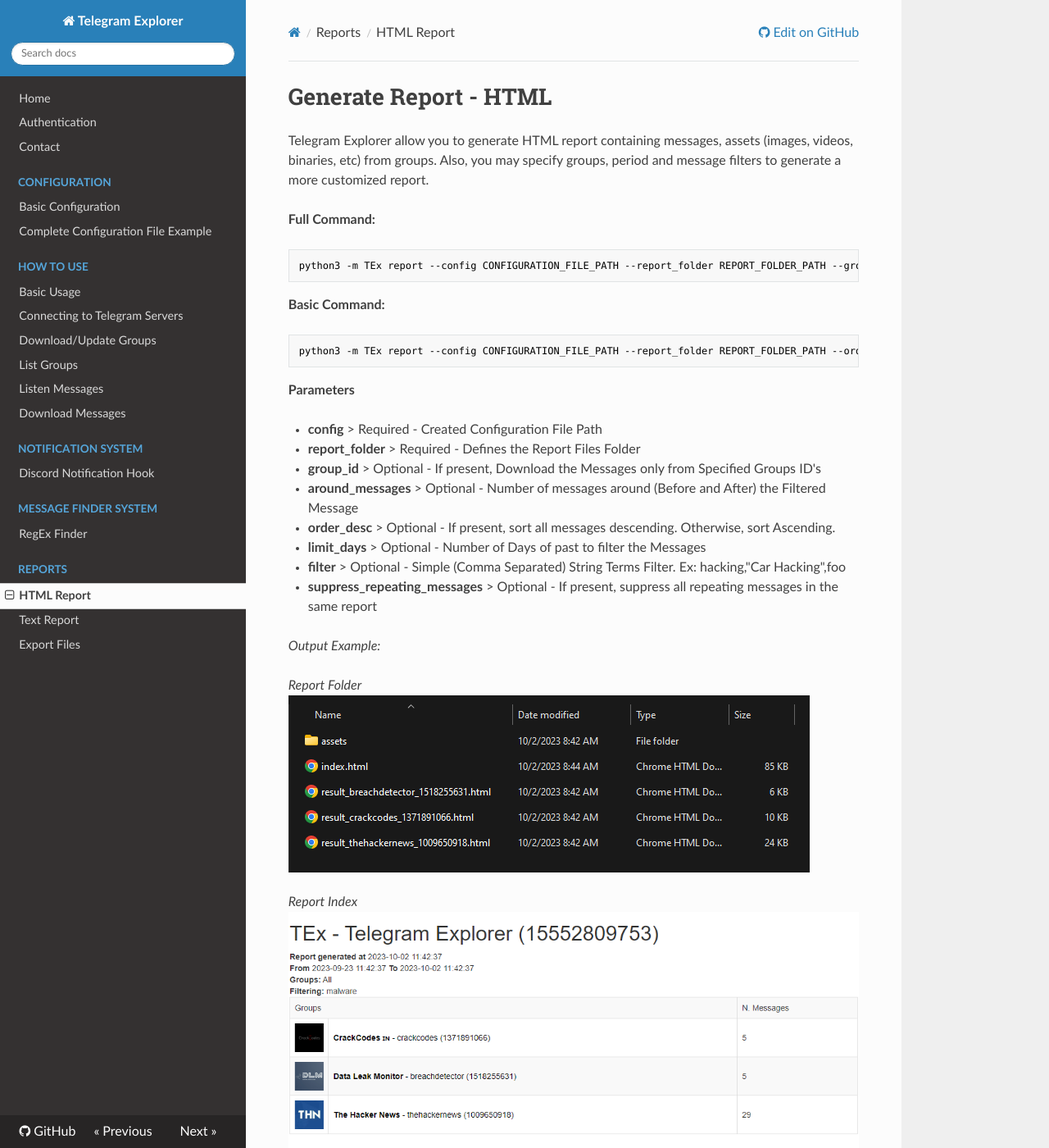
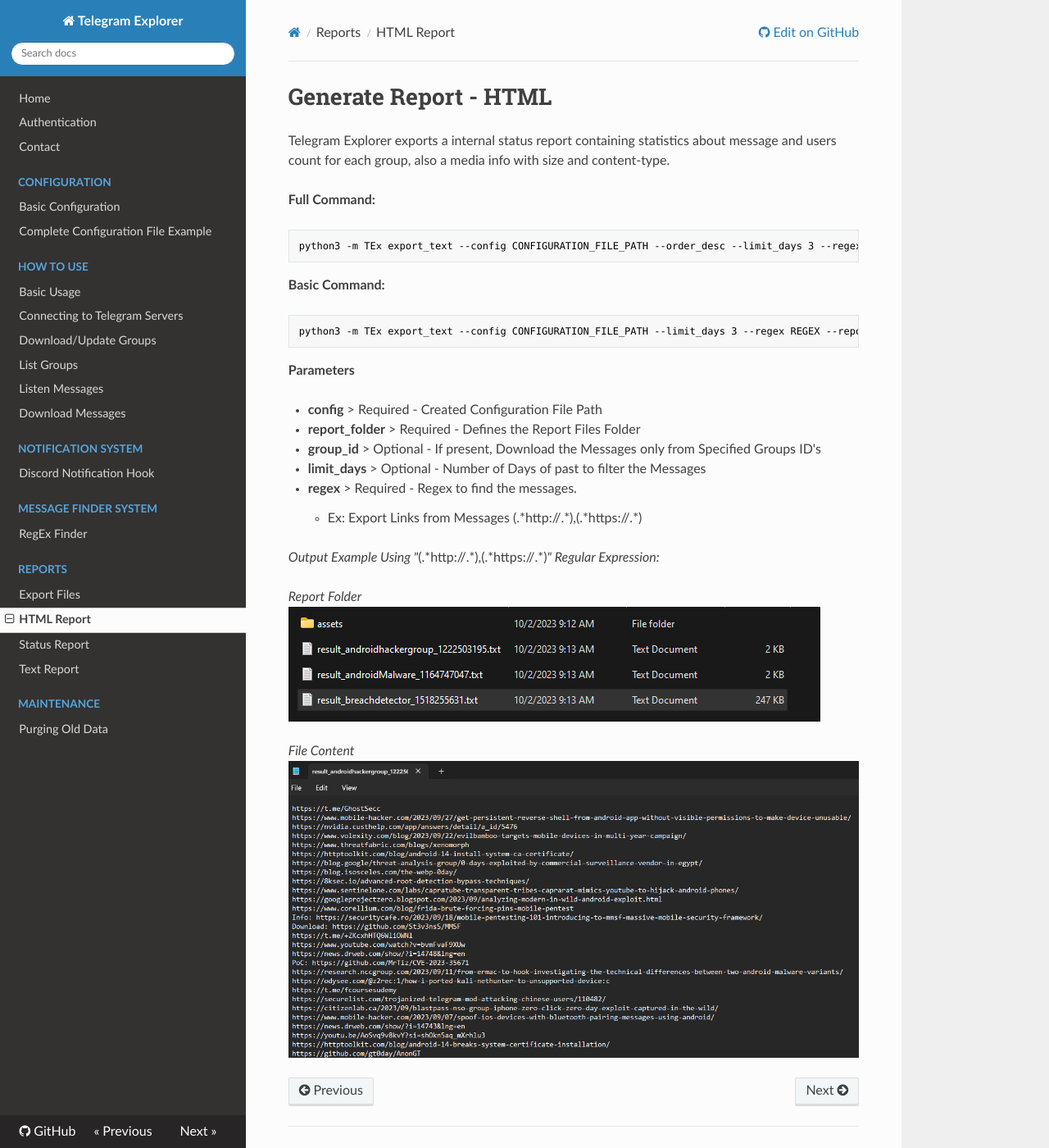
Before and after one commit to guibacellar/TEx, an MkDocs documentation site: the page built from docs/report/report_html.md, in a window 1280 px wide and 1400 px high. Shown: the whole window at 82% size. Built offline with MkDocs 1.6.1, drawn with Linux system fonts in a browser that asks for light colours; nearby versions of some CDN libraries; some of the changed text lies outside the part shown.

Commit message:
Added More Documentation
Signed-off-by: Guilherme Bacellar Moralez <guibacellar@gmail.com>

````diff
--- a/docs/report/report_html.md
+++ b/docs/report/report_html.md
@@ -1,36 +1,31 @@
 # Generate Report - HTML
 
-Telegram Explorer allow you to generate HTML report containing messages, assets (images, videos, binaries, etc) from groups. Also, you may specify groups, period and message filters to generate a more customized report.
+Telegram Explorer exports a internal status report containing statistics about message and users count for each group, also a media info with size and content-type.
 
 **Full Command:**
 
 ```bash
-python3 -m TEx report --config CONFIGURATION_FILE_PATH --report_folder REPORT_FOLDER_PATH --group_id 157841,55697,12542378 --around_messages NUM --order_desc --limit_days 3 --filter FILTER_EXPRESSION_1,FILTER_EXPRESSION_2,FILTER_EXPRESSION_N
+python3 -m TEx export_text --config CONFIGURATION_FILE_PATH --order_desc --limit_days 3 --regex REGEX --report_folder REPORT_FOLDER_PATH --group_id 12547,1256698
 ```
 
 **Basic Command:**
 
 ```bash
-python3 -m TEx report --config CONFIGURATION_FILE_PATH --report_folder REPORT_FOLDER_PATH --order_desc --limit_days 3 --filter Malware,BitLocker
+python3 -m TEx export_text --config CONFIGURATION_FILE_PATH --limit_days 3 --regex REGEX --report_folder REPORT_FOLDER_PATH
 ```
 **Parameters**
 
   * **config** > Required - Created Configuration File Path
   * **report_folder** > Required - Defines the Report Files Folder
   * **group_id** > Optional - If present, Download the Messages only from Specified Groups ID's
-  * **around_messages** > Optional - Number of messages around (Before and After) the Filtered Message
-  * **order_desc** > Optional - If present, sort all messages descending. Otherwise, sort Ascending.
   * **limit_days** > Optional - Number of Days of past to filter the Messages
-  * **filter** > Optional - Simple (Comma Separated) String Terms Filter. Ex: hacking,"Car Hacking",foo
-  * **suppress_repeating_messages** > Optional - If present, suppress all repeating messages in the same report
+  * **regex** > Required - Regex to find the messages.
+    * Ex: Export Links from Messages (.\*http://.\*),(.\*https://.\*)
 
-*Output Example:*
+*Output Example Using "*(.\*http://.\*),(.\*https://.\*)*" Regular Expression:*
 
 *Report Folder*
-![html_report_files.png](../media/html_report_files.png)
+![text_report_files.png](../media/text_report_files.png)
 
-*Report Index*
-![html_report_index.png](../media/html_report_index.png)
-
-*Report Group Detail*
-![html_report_content.png](../media/html_report_content.png)
+*File Content*
+![text_report_content.png](../media/text_report_content.png)
--- a/mkdocs.yml
+++ b/mkdocs.yml
@@ -1,12 +1,10 @@
 site_name: Telegram Explorer
 repo_url: https://github.com/guibacellar/TEx/
+copyright: Copyright &copy; 2023 - Th3 0bservator
 
 theme:
   name: readthedocs
   highlightjs: true
-
-plugins:
-  - search
 
 nav:
   - Home: 'index.md'
@@ -27,9 +25,12 @@
   - 'Message Finder System':
       - 'RegEx Finder': 'finder_regex.md'
   - 'Reports':
+      - 'Export Files': 'report/report_export_files.md'
       - 'HTML Report': 'report/report_html.md'
+      - 'Status Report': 'report/report_status.md'
       - 'Text Report': 'report/report_text.md'
-      - 'Export Files': 'report/report_export_files.md'
+  - 'Maintenance':
+      - 'Purging Old Data': 'maintenance/purge_old_data.md'
 
 site_author: Th3 0bservator
 
--- a/pyproject.toml
+++ b/pyproject.toml
@@ -54,7 +54,7 @@
 poetry-plugin-export = "^1.4.0"
 build = "^0.10.0"
 
-Telethon            = ">=1.29.2"
+Telethon            = "1.29.2"
 cryptg              = ">=0.2.post4"
 telethon-cryptg     = ">=0.0.4"
 SQLAlchemy          = ">=2.0.19,<2.1"
````
Also changed, not shown: docs/index.md (+20 -0 lines), docs/maintenance/purge_old_data.md (added, +18 -0 lines), docs/report/report_status.md (added, +18 -0 lines), docs/media/report_stats.png (added).
